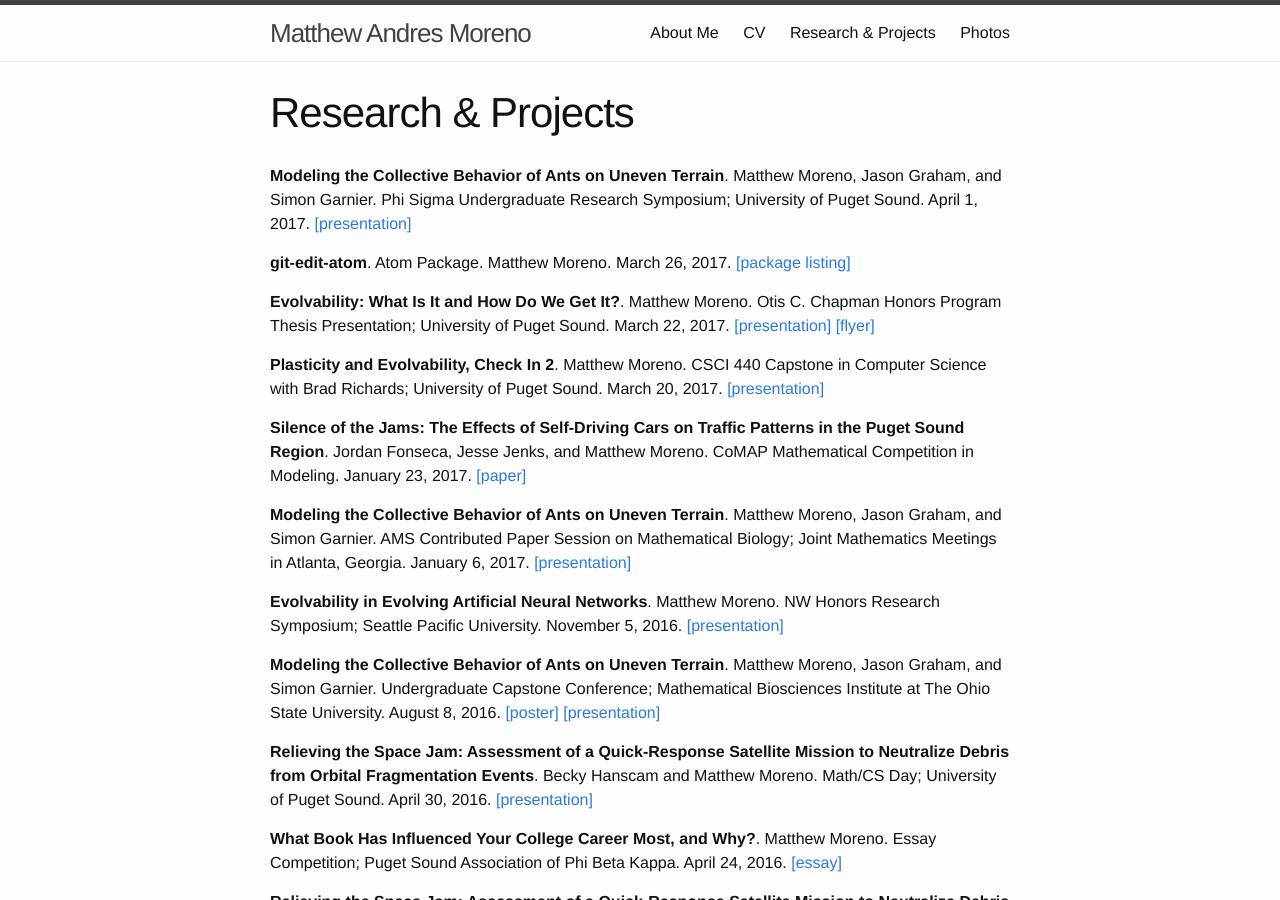
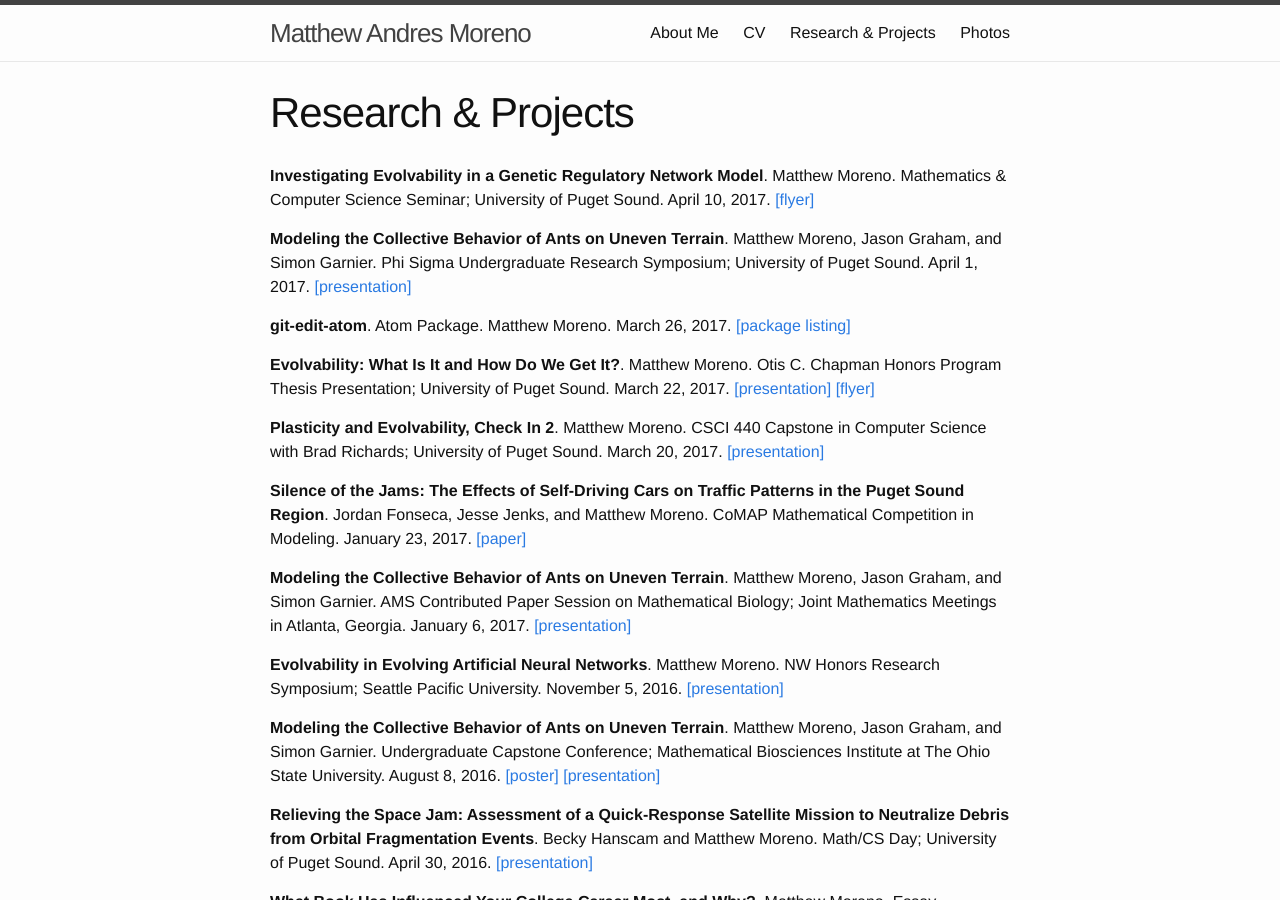
Before and after one commit to mmore500/mmore500.github.io, a Jekyll site: the page built from research.md, in a window 1280 px wide and 900 px high. Built offline with Jekyll 4.4.1, drawn with Linux system fonts in a browser that asks for light colours.

Commit message:
Add Math/CS department seminar flyer

```diff
--- a/research.md
+++ b/research.md
@@ -3,6 +3,8 @@ layout: page
 title: Research & Projects
 permalink: /research/
 ---
+
+**Investigating Evolvability in a Genetic Regulatory Network Model**. Matthew Moreno. Mathematics & Computer Science Seminar; University of Puget Sound. April 10, 2017. [[flyer]](/resources/april_10_2017_flyer.pdf)
 
 **Modeling the Collective Behavior of Ants on Uneven Terrain**. Matthew Moreno, Jason Graham, and Simon Garnier. Phi Sigma Undergraduate Research Symposium; University of Puget Sound. April 1, 2017.  [[presentation]](/resources/april_1_2017.pdf)
 
```
Also changed, not shown: 1 other file.
